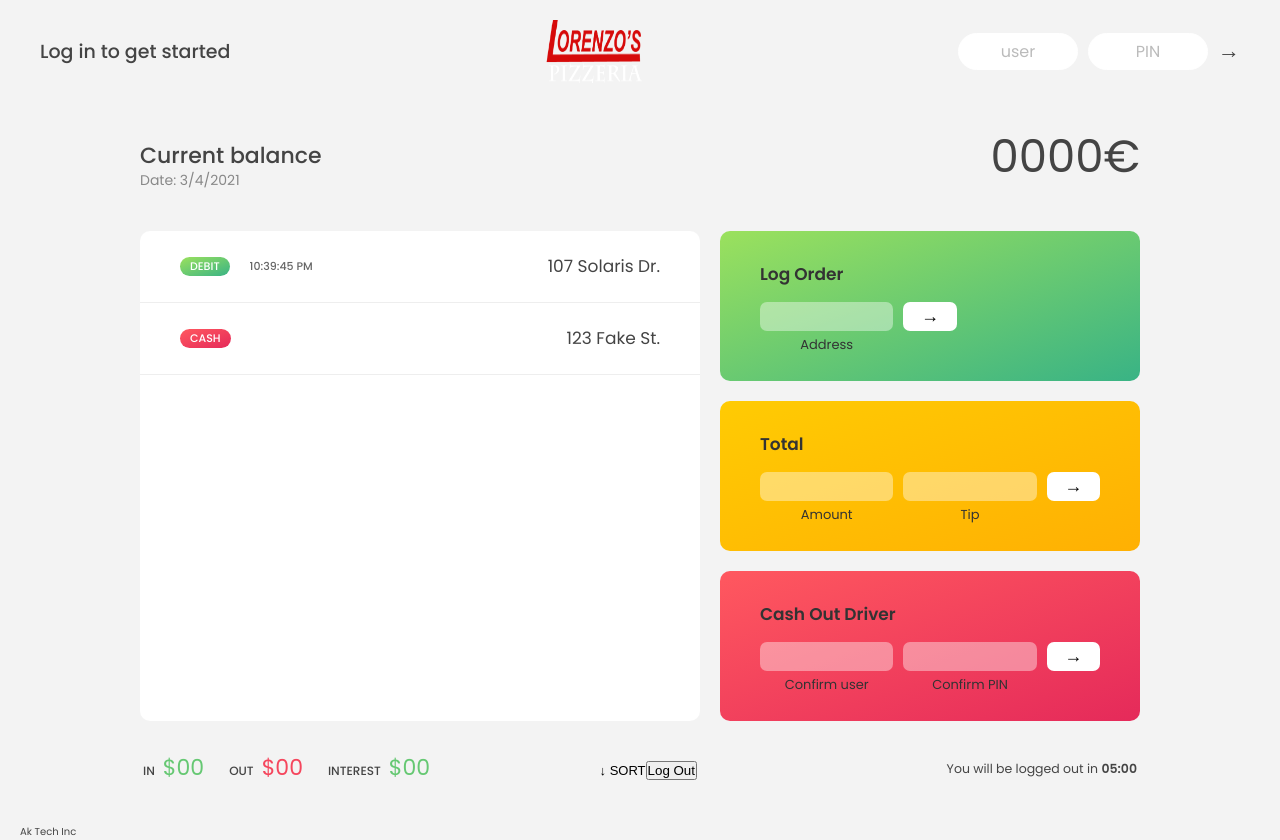
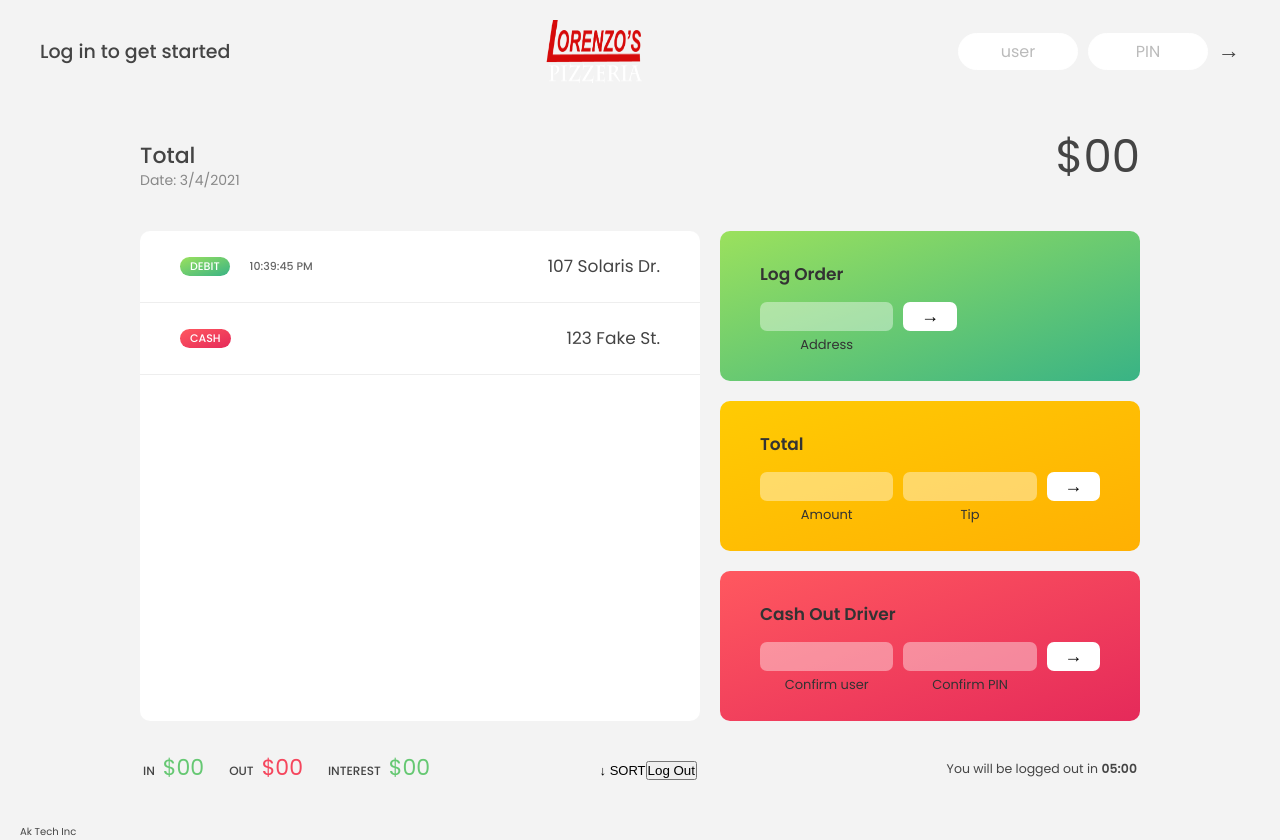
Before and after one commit to AkramNadri/Driver-System-Log, a plain HTML site: page index.html in a window 1280 px wide. Drawn offline with Linux system fonts and the light colour scheme.

Commit message:
Date/Time

```diff
--- a/index.html
+++ b/index.html
@@ -47,7 +47,7 @@
       <!-- BALANCE -->
       <div class="balance">
         <div>
-          <p class="balance__label">Current balance</p>
+          <p class="balance__label">Total</p>
           <p class="balance__date">
             Date: <span class="date"></span>
             <script>
@@ -60,7 +60,7 @@
             </script>
           </p>
         </div>
-        <p class="balance__value">0000€</p>
+        <p class="balance__value">$00</p>
       </div>
 
       <!-- MOVEMENTS -->
--- a/script.js
+++ b/script.js
@@ -2,7 +2,7 @@
 
 /////////////////////////////////////////////////
 /////////////////////////////////////////////////
-// BANKIST APP
+// DRIVER LOG SYSTEM
 
 /////////////////////////////////////////////////
 //
@@ -232,6 +232,7 @@ btnLogOut.addEventListener("click", function (e) {
   e.preventDefault();
 
   containerApp.style.opacity = 0;
+  labelWelcome.textContent = "Log in to get started";
 });
 
 //////////////////////////////////////////////////////////////////
```
